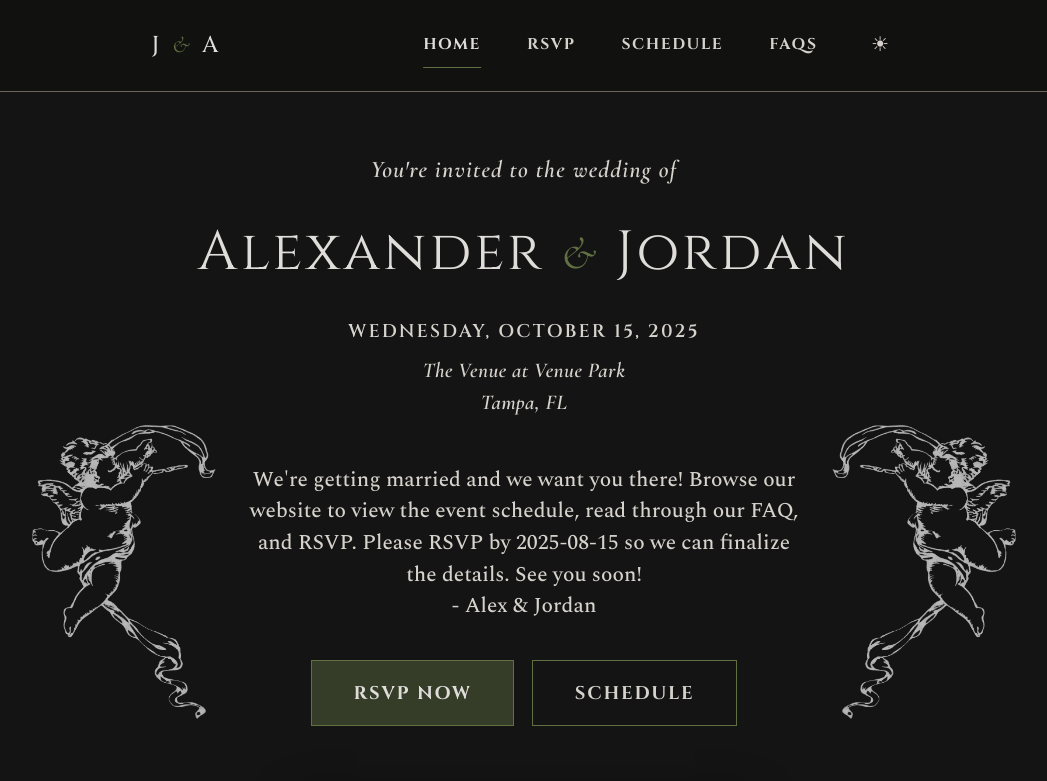
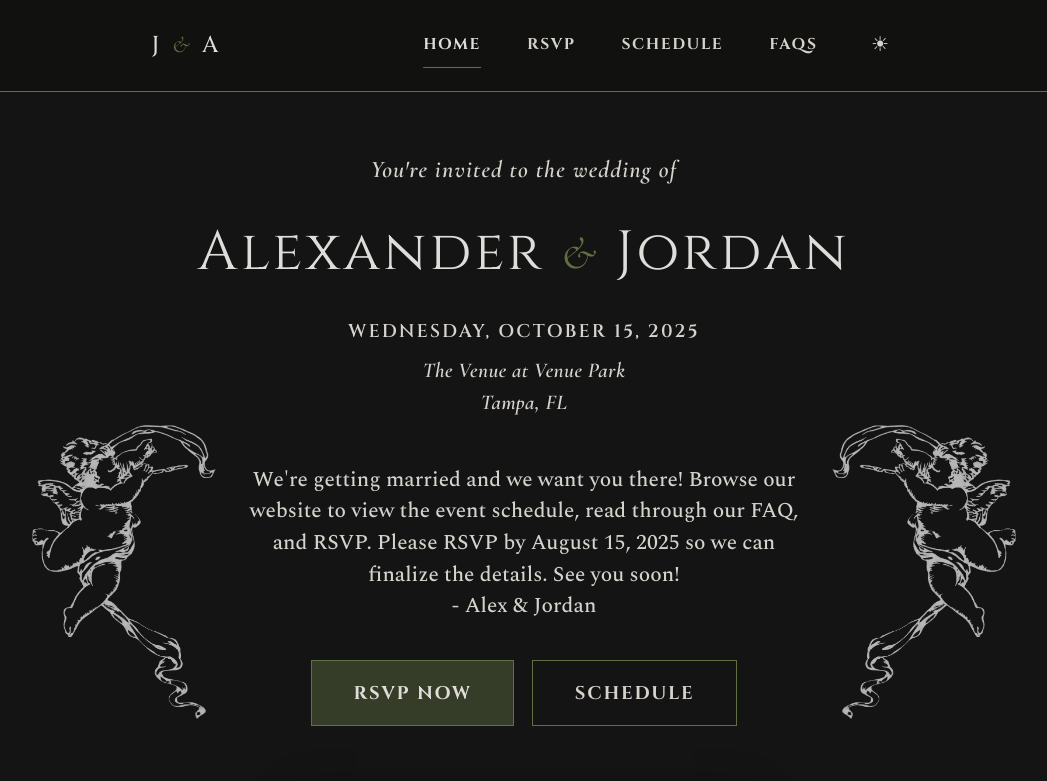
Before and after one commit to anniekatz/wedding-website, a React (Vite) app: page / in a window 1280 px wide. Shown: the top 781 px of the page, without its empty margins (116-1163 px from the left). Built offline with nearby package versions, Linux system fonts and the light colour scheme; no server answers.

Commit message:
date formatting err

```diff
--- a/src/pages/Home.tsx
+++ b/src/pages/Home.tsx
@@ -9,6 +9,7 @@ export function Home() {
   const p2 = import.meta.env.VITE_PERSON2_FIRST_NAME;
   const p1Short = import.meta.env.VITE_PERSON1_SHORT_NAME;
   const p2Short = import.meta.env.VITE_PERSON2_SHORT_NAME;
+  const rsvpCutoff = formatDate(import.meta.env.VITE_RSVP_CUTOFF_DATE);
 
   return (
     <div className={`container ${styles.homeContainer}`}>
@@ -29,7 +30,7 @@ export function Home() {
       <div className={styles.content}>
         <p className={styles.message}>
           We're getting married and we want you there!
-          Browse our website to view the event schedule, read through our FAQ, and RSVP. Please RSVP by {import.meta.env.VITE_RSVP_CUTOFF_DATE} so we can finalize the details. See you soon!<br />
+          Browse our website to view the event schedule, read through our FAQ, and RSVP. Please RSVP by {rsvpCutoff} so we can finalize the details. See you soon!<br />
           - {p1Short} & {p2Short}
         </p>
 
```
